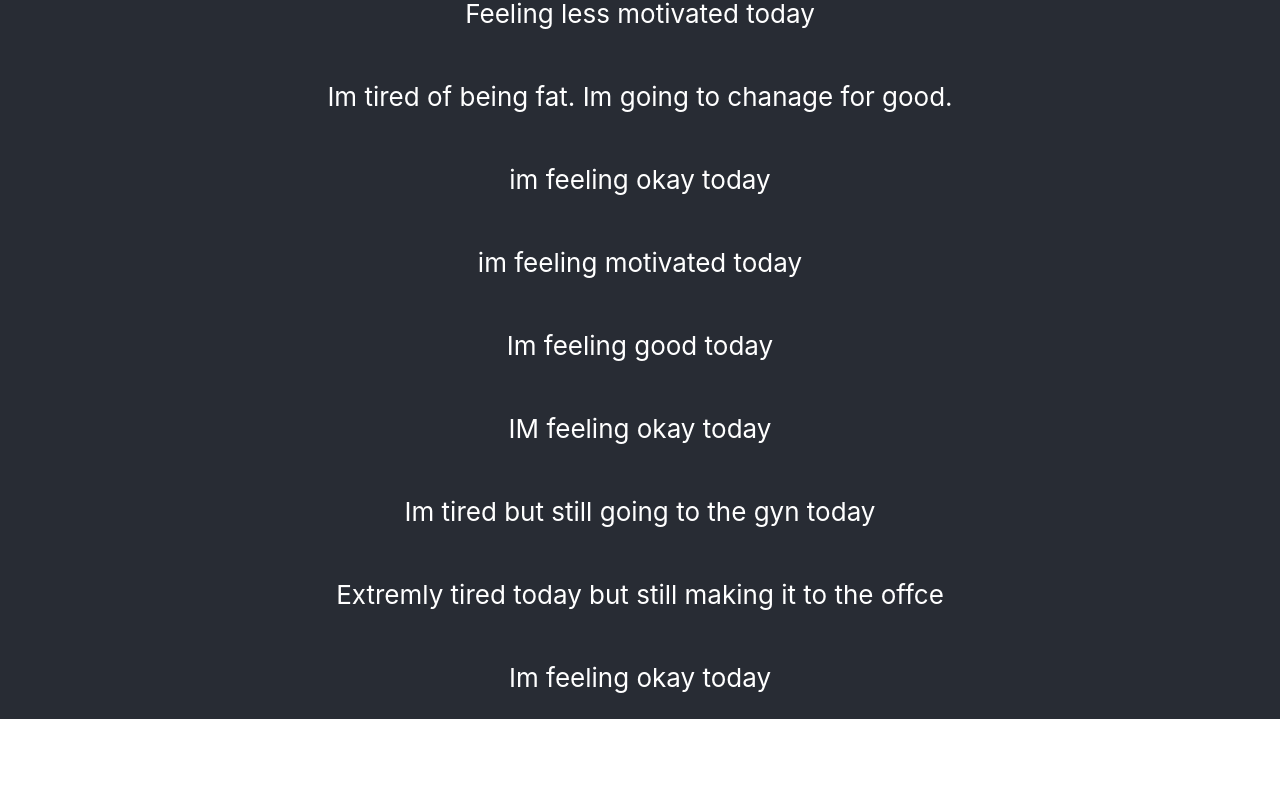
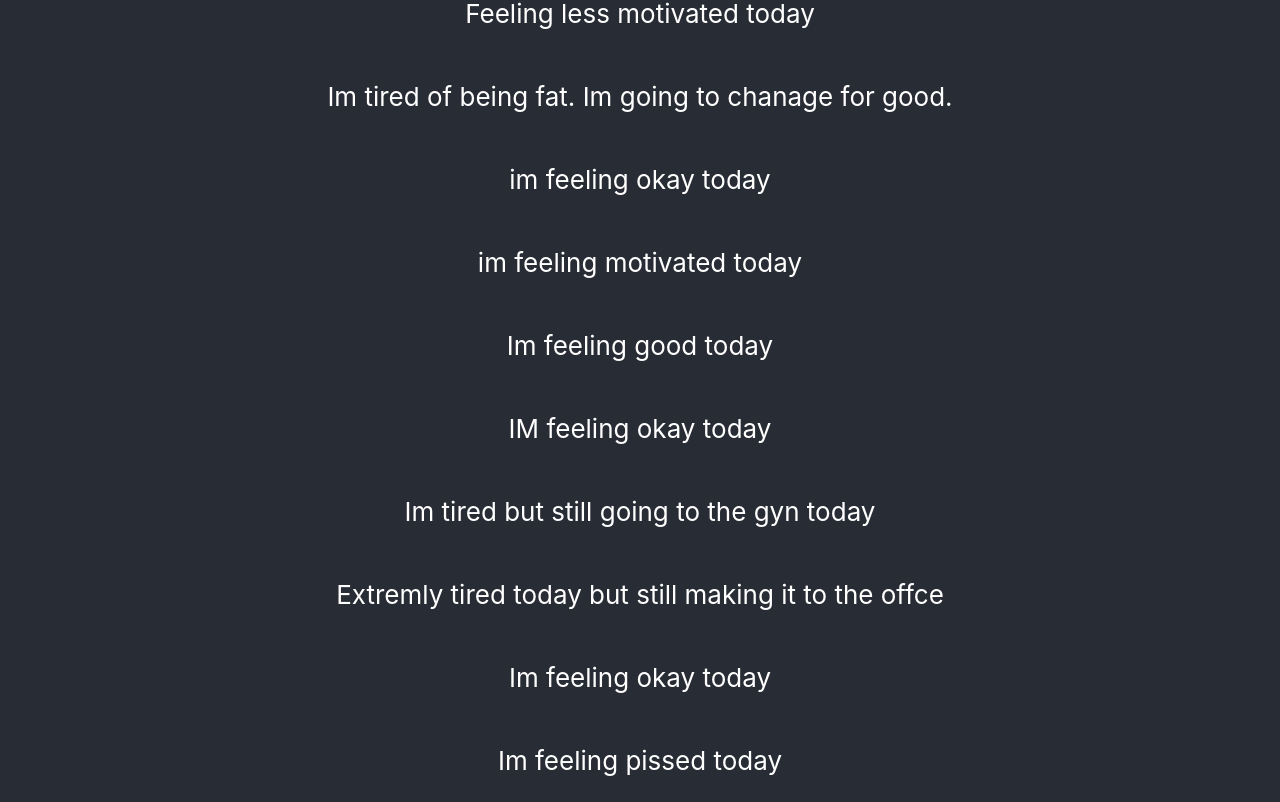
Before and after one commit to tyler-ray90/testing-05-18, a React (Create React App) app: page / in a window 1280 px wide. Shown: the part 3158-3960 px from the top of the page. Before the commit the page ends 3877 px from the top, so only its background shows below. Built offline with nearby package versions, Linux system fonts and the light colour scheme.

Commit message:
new commit

```diff
--- a/src/App.js
+++ b/src/App.js
@@ -56,6 +56,7 @@ function App() {
         <p>Im tired but still going to the gyn today</p>
         <p>Extremly tired today but still making it to the offce</p>
         <p>Im feeling okay today</p>
+        <p>Im feeling pissed today</p>
 
       </header>
     </div>
```
